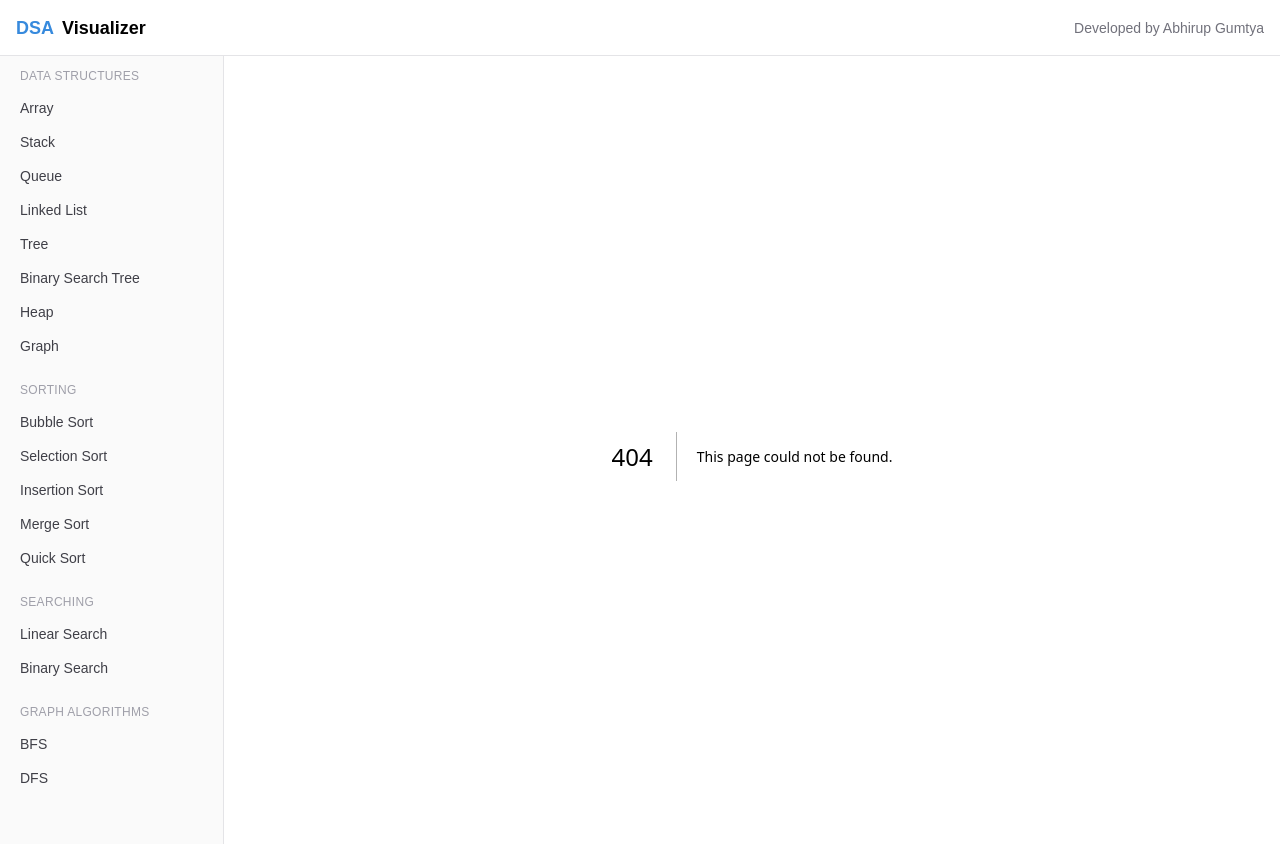
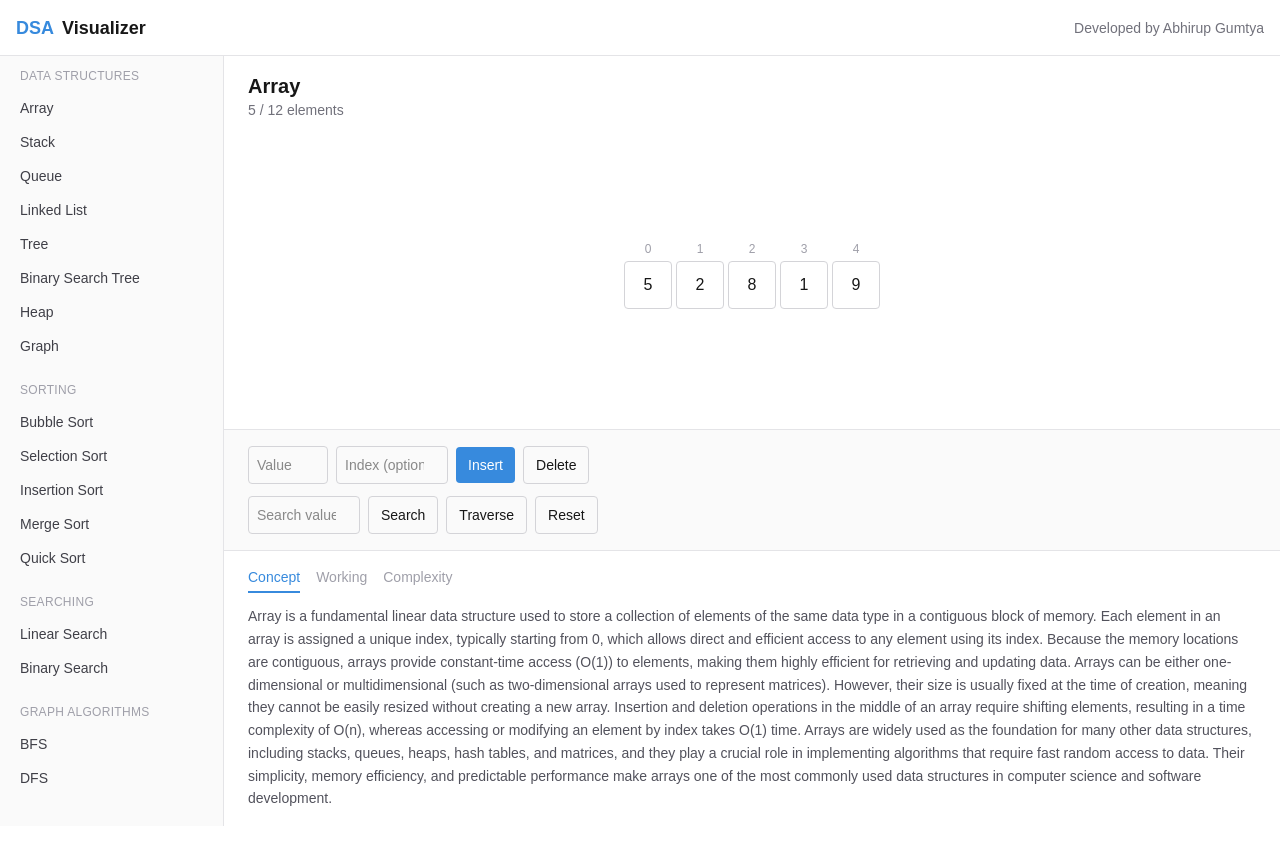
Before and after one commit to Abhirup2728/dsa-visualizer, a Next.js app: page /data-structures/array in a window 1280 px wide. Before the commit this address had no page. Shown: the top 844 px of the page. Built offline with nearby package versions, Linux system fonts and the light colour scheme.

Commit message:
Add Array data structure visualizer with insert/delete/search/traverse

```diff
--- /dev/null
+++ b/app/data-structures/array/page.tsx
@@ -0,0 +1,208 @@
+"use client";
+
+import { useState, useRef } from "react";
+import LearningPanel from "@/components/learning/LearningPanel";
+import { arrayContent } from "@/content/topics";
+
+const MAX_ARRAY_SIZE = 12;
+
+export default function ArrayPage() {
+  const [items, setItems] = useState<number[]>([5, 2, 8, 1, 9]);
+  const [valueInput, setValueInput] = useState("");
+  const [indexInput, setIndexInput] = useState("");
+  const [searchInput, setSearchInput] = useState("");
+  const [errorMessage, setErrorMessage] = useState<string | null>(null);
+  const [highlightIndex, setHighlightIndex] = useState<number | null>(null);
+  const [foundIndex, setFoundIndex] = useState<number | null>(null);
+  const [traverseIndex, setTraverseIndex] = useState<number | null>(null);
+
+  const traverseTimeoutRef = useRef<ReturnType<typeof setTimeout> | null>(null);
+
+  function clearFeedback() {
+    setErrorMessage(null);
+    setFoundIndex(null);
+  }
+
+  function handleInsert() {
+    clearFeedback();
+    const value = Number(valueInput);
+    const index = indexInput === "" ? items.length : Number(indexInput);
+
+    if (valueInput.trim() === "" || Number.isNaN(value)) {
+      setErrorMessage("Enter a valid number to insert.");
+      return;
+    }
+    if (items.length >= MAX_ARRAY_SIZE) {
+      setErrorMessage(`Array is full (max ${MAX_ARRAY_SIZE} elements).`);
+      return;
+    }
+    if (Number.isNaN(index) || index < 0 || index > items.length) {
+      setErrorMessage(`Index must be between 0 and ${items.length}.`);
+      return;
+    }
+
+    const next = [...items];
+    next.splice(index, 0, value);
+    setItems(next);
+    setValueInput("");
+    setIndexInput("");
+    setHighlightIndex(index);
+    setTimeout(() => setHighlightIndex(null), 600);
+  }
+
+  function handleDelete() {
+    clearFeedback();
+    const index = indexInput === "" ? items.length - 1 : Number(indexInput);
+
+    if (items.length === 0) {
+      setErrorMessage("Array is empty — nothing to delete.");
+      return;
+    }
+    if (Number.isNaN(index) || index < 0 || index >= items.length) {
+      setErrorMessage(`Index must be between 0 and ${items.length - 1}.`);
+      return;
+    }
+
+    const next = [...items];
+    next.splice(index, 1);
+    setItems(next);
+    setIndexInput("");
+  }
+
+  function handleSearch() {
+    clearFeedback();
+    const target = Number(searchInput);
+
+    if (searchInput.trim() === "" || Number.isNaN(target)) {
+      setErrorMessage("Enter a valid number to search for.");
+      return;
+    }
+
+    const index = items.indexOf(target);
+    if (index === -1) {
+      setErrorMessage(`${target} was not found in the array.`);
+    } else {
+      setFoundIndex(index);
+    }
+  }
+
+  function handleTraverse() {
+    clearFeedback();
+    if (traverseTimeoutRef.current) clearTimeout(traverseTimeoutRef.current);
+
+    let i = 0;
+    function step() {
+      if (i >= items.length) {
+        setTraverseIndex(null);
+        return;
+      }
+      setTraverseIndex(i);
+      i++;
+      traverseTimeoutRef.current = setTimeout(step, 400);
+    }
+    step();
+  }
+
+  function handleReset() {
+    if (traverseTimeoutRef.current) clearTimeout(traverseTimeoutRef.current);
+    setItems([]);
+    setValueInput("");
+    setIndexInput("");
+    setSearchInput("");
+    setErrorMessage(null);
+    setFoundIndex(null);
+    setTraverseIndex(null);
+  }
+
+  return (
+    <div className="flex flex-col h-full">
+      <div className="px-6 pt-4">
+        <h1 className="text-xl font-semibold">Array</h1>
+        <p className="text-sm text-zinc-500">
+          {items.length} / {MAX_ARRAY_SIZE} elements
+        </p>
+      </div>
+
+      <div className="flex-1 flex items-center justify-center px-10 py-6">
+        <div className="flex gap-1">
+          {items.length === 0 && (
+            <p className="text-sm text-zinc-400">Array is empty</p>
+          )}
+          {items.map((value, index) => (
+            <div key={index} className="flex flex-col items-center">
+              <span className="text-xs text-zinc-400 mb-1">{index}</span>
+              <div
+                className={`w-12 h-12 flex items-center justify-center rounded border font-medium transition-all duration-300 ${
+                  index === foundIndex
+                    ? "bg-viz-success text-white border-viz-success"
+                    : index === highlightIndex
+                    ? "bg-viz-active text-white border-viz-active"
+                    : index === traverseIndex
+                    ? "bg-viz-active text-white border-viz-active border-2"
+                    : "bg-white border-zinc-300"
+                }`}
+              >
+                {value}
+              </div>
+            </div>
+          ))}
+        </div>
+      </div>
+
+      <div className="flex flex-col gap-3 px-6 py-4 border-t border-zinc-200 bg-zinc-50">
+        <div className="flex items-center gap-2">
+          <input
+            type="number"
+            value={valueInput}
+            onChange={(e) => setValueInput(e.target.value)}
+            placeholder="Value"
+            className="w-20 border border-zinc-300 rounded px-2 py-2 text-sm"
+          />
+          <input
+            type="number"
+            value={indexInput}
+            onChange={(e) => setIndexInput(e.target.value)}
+            placeholder="Index (optional)"
+            className="w-28 border border-zinc-300 rounded px-2 py-2 text-sm"
+          />
+          <button onClick={handleInsert} className="px-3 py-2 rounded bg-viz-default text-white text-sm font-medium hover:opacity-90">
+            Insert
+          </button>
+          <button onClick={handleDelete} className="px-3 py-2 rounded border border-zinc-300 text-sm hover:bg-zinc-100">
+            Delete
+          </button>
+        </div>
+
+        <div className="flex items-center gap-2">
+          <input
+            type="number"
+            value={searchInput}
+            onChange={(e) => setSearchInput(e.target.value)}
+            placeholder="Search value"
+            className="w-28 border border-zinc-300 rounded px-2 py-2 text-sm"
+          />
+          <button onClick={handleSearch} className="px-3 py-2 rounded border border-zinc-300 text-sm hover:bg-zinc-100">
+            Search
+          </button>
+          <button onClick={handleTraverse} className="px-3 py-2 rounded border border-zinc-300 text-sm hover:bg-zinc-100">
+            Traverse
+          </button>
+          <button onClick={handleReset} className="px-3 py-2 rounded border border-zinc-300 text-sm hover:bg-zinc-100">
+            Reset
+          </button>
+        </div>
+
+        {errorMessage && (
+          <p className="text-sm text-viz-error font-medium">{errorMessage}</p>
+        )}
+        {foundIndex !== null && (
+          <p className="text-sm text-viz-success font-medium">
+            Found at index {foundIndex}.
+          </p>
+        )}
+      </div>
+
+      <LearningPanel content={arrayContent} />
+    </div>
+  );
+}
--- a/content/topics.ts
+++ b/content/topics.ts
@@ -175,3 +175,20 @@ export const stackContent: LearningContent = {
     space: "O(n)",
   },
 };
+export const arrayContent: LearningContent = {
+  concept:
+    "Array is a fundamental linear data structure used to store a collection of elements of the same data type in a contiguous block of memory. Each element in an array is assigned a unique index, typically starting from 0, which allows direct and efficient access to any element using its index. Because the memory locations are contiguous, arrays provide constant-time access (O(1)) to elements, making them highly efficient for retrieving and updating data. Arrays can be either one-dimensional or multidimensional (such as two-dimensional arrays used to represent matrices). However, their size is usually fixed at the time of creation, meaning they cannot be easily resized without creating a new array. Insertion and deletion operations in the middle of an array require shifting elements, resulting in a time complexity of O(n), whereas accessing or modifying an element by index takes O(1) time. Arrays are widely used as the foundation for many other data structures, including stacks, queues, heaps, hash tables, and matrices, and they play a crucial role in implementing algorithms that require fast random access to data. Their simplicity, memory efficiency, and predictable performance make arrays one of the most commonly used data structures in computer science and software development.",
+  working: [
+    "Insert adds a new element at a specified index, shifting later elements to the right.",
+    "Delete removes the element at a specified index, shifting later elements to the left.",
+    "Search scans the array to find the index of a target value.",
+    "Traverse visits every element of the array in order, from the first index to the last.",
+    "Accessing an element by its index is a constant-time operation, since its memory location can be calculated directly.",
+  ],
+  complexity: {
+    best: "O(1)",
+    average: "O(n)",
+    worst: "O(n)",
+    space: "O(n)",
+  },
+};
```
